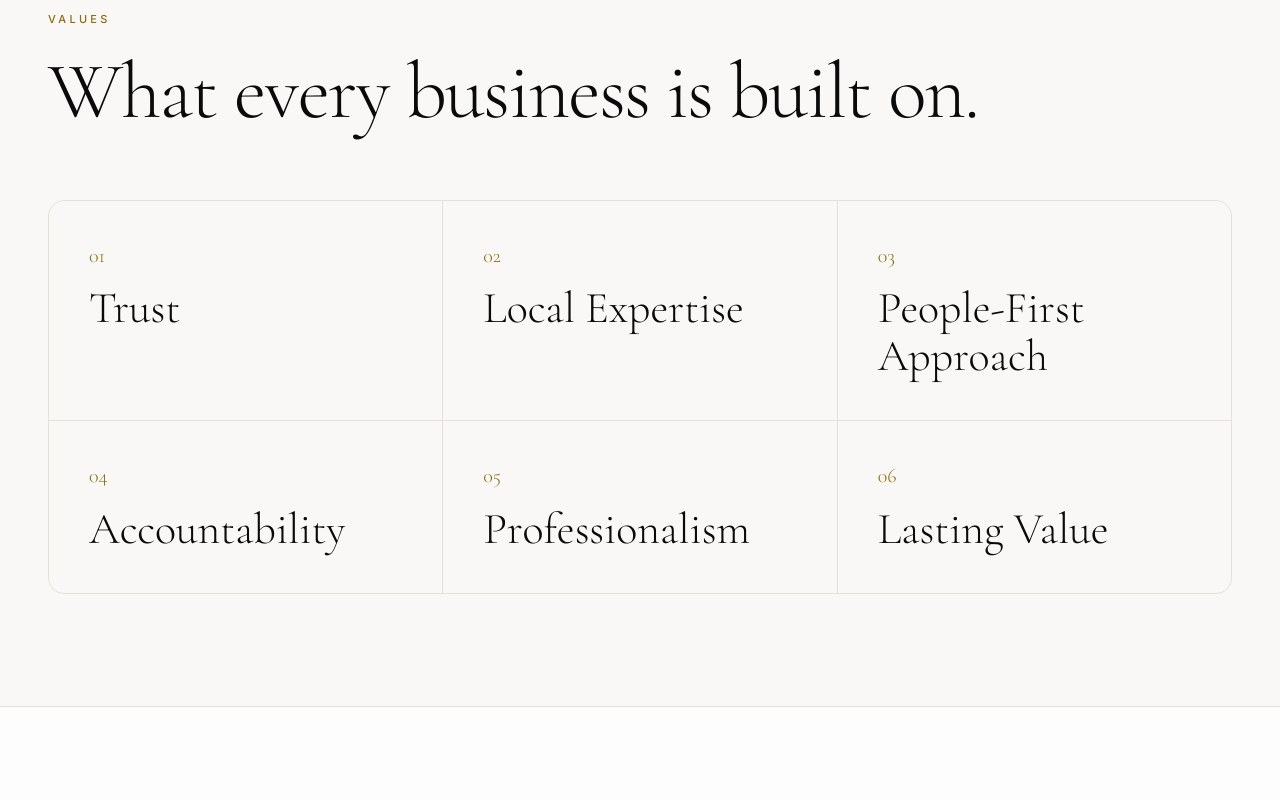
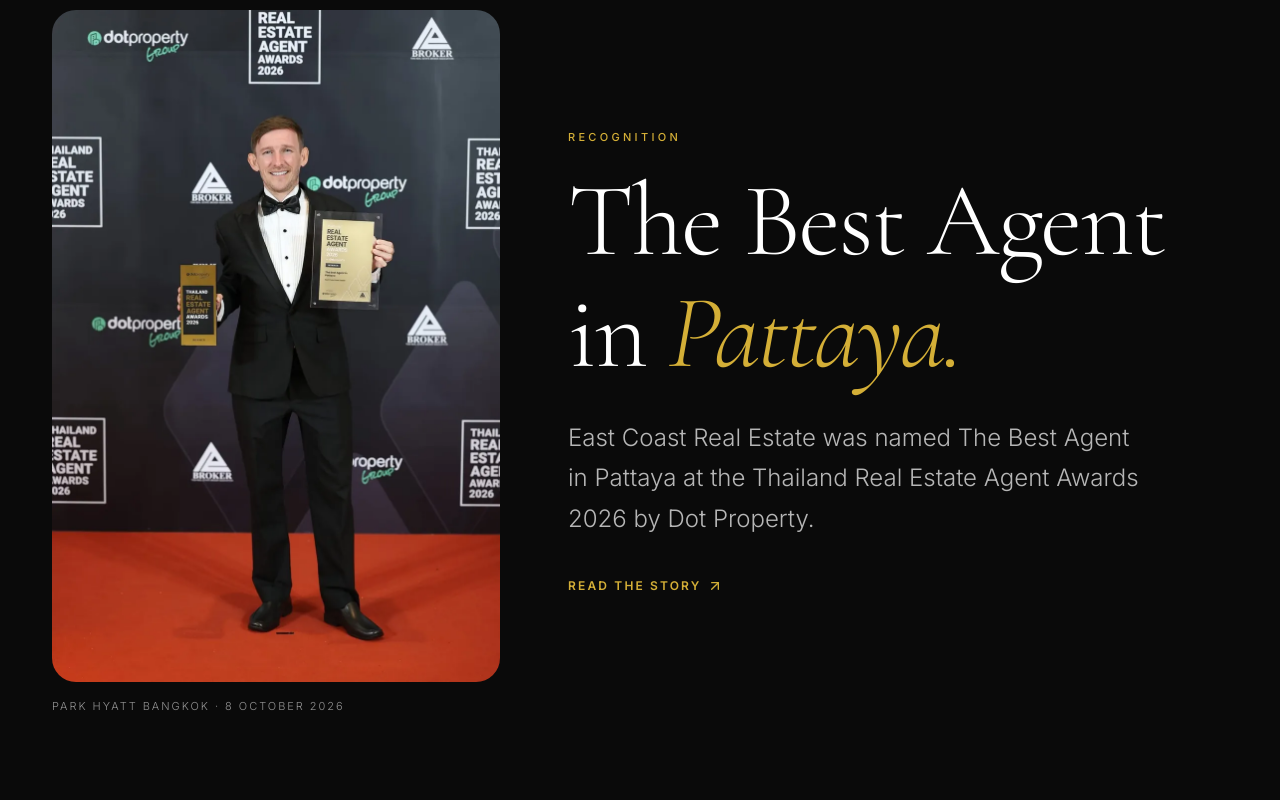
Before and after one commit to shaneruddle/Shane-Ruddle-Site, a React (Vite) app: page / in a window 1280 px wide. Shown: the part 1580-2380 px from the top of the page. Built offline with nearby package versions, Linux system fonts and the light colour scheme.

Commit message:
Add Best Agent in Pattaya 2026 award section to homepage
Co-Authored-By: Claude Opus 5.5 <noreply@anthropic.com>
Claude-Session: https://claude.ai/code/session_011693Tx12xRaJS5bVeoMJvx

```diff
--- a/src/components/HomePage.tsx
+++ b/src/components/HomePage.tsx
@@ -171,6 +171,45 @@ export default function HomePage({ data }: { data: BusinessInfo }) {
         </div>
       </section>
 
+      {/* Recognition */}
+      <section id="recognition" className="bg-ink text-white py-20 md:py-28 px-6 md:px-12 scroll-mt-20">
+        <div className="max-w-7xl mx-auto grid lg:grid-cols-12 gap-10 lg:gap-16 items-center">
+          <Reveal className="lg:col-span-5">
+            <figure className="max-w-sm mx-auto lg:max-w-md">
+              <img
+                src="/images/award-best-agent-pattaya-2026.webp"
+                alt="Shane Ruddle on the red carpet holding The Best Agent in Pattaya trophy and plaque at the Thailand Real Estate Agent Awards 2026"
+                width={900}
+                height={1350}
+                loading="lazy"
+                decoding="async"
+                className="w-full h-auto aspect-[2/3] object-cover rounded-3xl"
+              />
+              <figcaption className="mt-4 text-[11px] uppercase tracking-[0.18em] text-white/55">
+                Park Hyatt Bangkok · 8 October 2026
+              </figcaption>
+            </figure>
+          </Reveal>
+          <Reveal className="lg:col-span-7" delay={0.1}>
+            <Eyebrow dark>Recognition</Eyebrow>
+            <h2 className="font-serif text-4xl md:text-6xl leading-[1.08] mb-7">
+              The Best Agent in <span className="italic text-gold">Pattaya.</span>
+            </h2>
+            <p className="text-lg md:text-xl text-white/70 font-light leading-relaxed max-w-xl mb-8">
+              East Coast Real Estate was named The Best Agent in Pattaya at the Thailand Real Estate Agent Awards 2026 by Dot Property.
+            </p>
+            <a
+              href="https://thaiproperty.com/blog/east-coast-real-estate-wins-best-agent-in-pattaya-2026"
+              target="_blank"
+              rel="noopener noreferrer"
+              className="inline-flex items-center gap-1.5 text-xs font-semibold uppercase tracking-[0.18em] text-gold hover:text-white transition-colors"
+            >
+              Read the story <ArrowUpRight className="w-4 h-4" />
+            </a>
+          </Reveal>
+        </div>
+      </section>
+
       {/* Values */}
       <section id="values" className="bg-cream border-y border-cream-line py-20 md:py-28 px-6 md:px-12 scroll-mt-20">
         <div className="max-w-7xl mx-auto">
```
Also changed, not shown: public/images/award-best-agent-pattaya-2026.webp (added).
